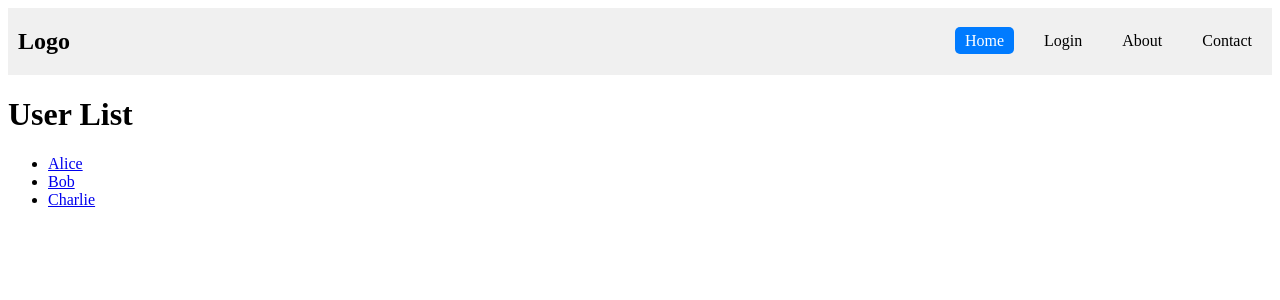
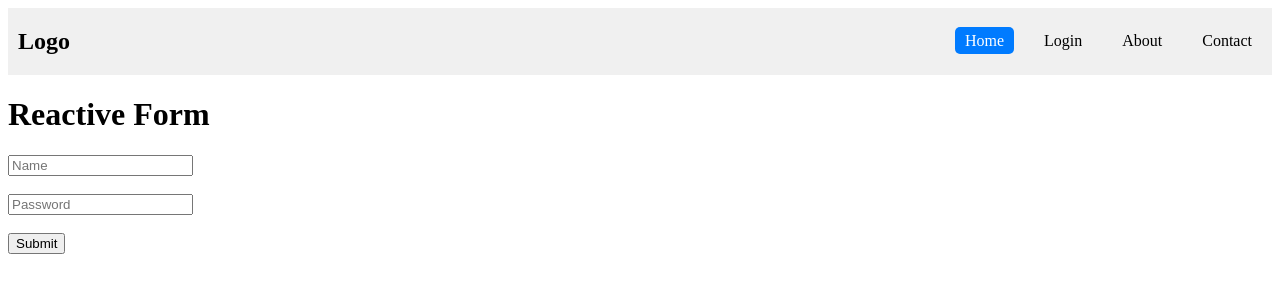
Before and after one commit to tasnimferdous/angular-tut, an Angular app: page / in a window 1280 px wide. Shown: the top 300 px of the page. Built offline with nearby package versions, Linux system fonts and the light colour scheme.

Commit message:
reactive form basic

```diff
--- a/src/app/home/home.html
+++ b/src/app/home/home.html
@@ -1,9 +1,9 @@
-<h1>User List</h1>
+<h1>Reactive Form</h1>
 
-<ul>
-  @for (user of users; track user.id) {
-    <li>
-      <a routerLink="/user/{{ user.id }}/{{ user.name }}">{{ user.name }}</a>
-    </li>
-  }
-</ul>
+<form action="" method="post">
+  <input type="text" name="name" placeholder="Name" [formControl]="name"/>
+<br><br>
+  <input type="password" name="password" placeholder="Password" [formControl]="password"/>
+<br><br>
+  <button type="button" (click)="onSubmit()">Submit</button>
+</form>
--- a/src/app/home/home.ts
+++ b/src/app/home/home.ts
@@ -1,16 +1,18 @@
 import { Component } from '@angular/core';
-import { RouterLink } from '@angular/router';
+import { FormControl, ReactiveFormsModule } from '@angular/forms';
 
 @Component({
   selector: 'app-home',
-  imports: [RouterLink],
+  imports: [ReactiveFormsModule],
   templateUrl: './home.html',
   styleUrl: './home.css',
 })
 export class Home {
-    users = [
-    { id: 1, name: 'Alice' },
-    { id: 2, name: 'Bob' },
-    { id: 3, name: 'Charlie' }
-  ];
+  name = new FormControl();
+  password = new FormControl();
+
+  onSubmit() {
+    console.log(this.name.value);
+    console.log(this.password.value);
+  }
 }
```
